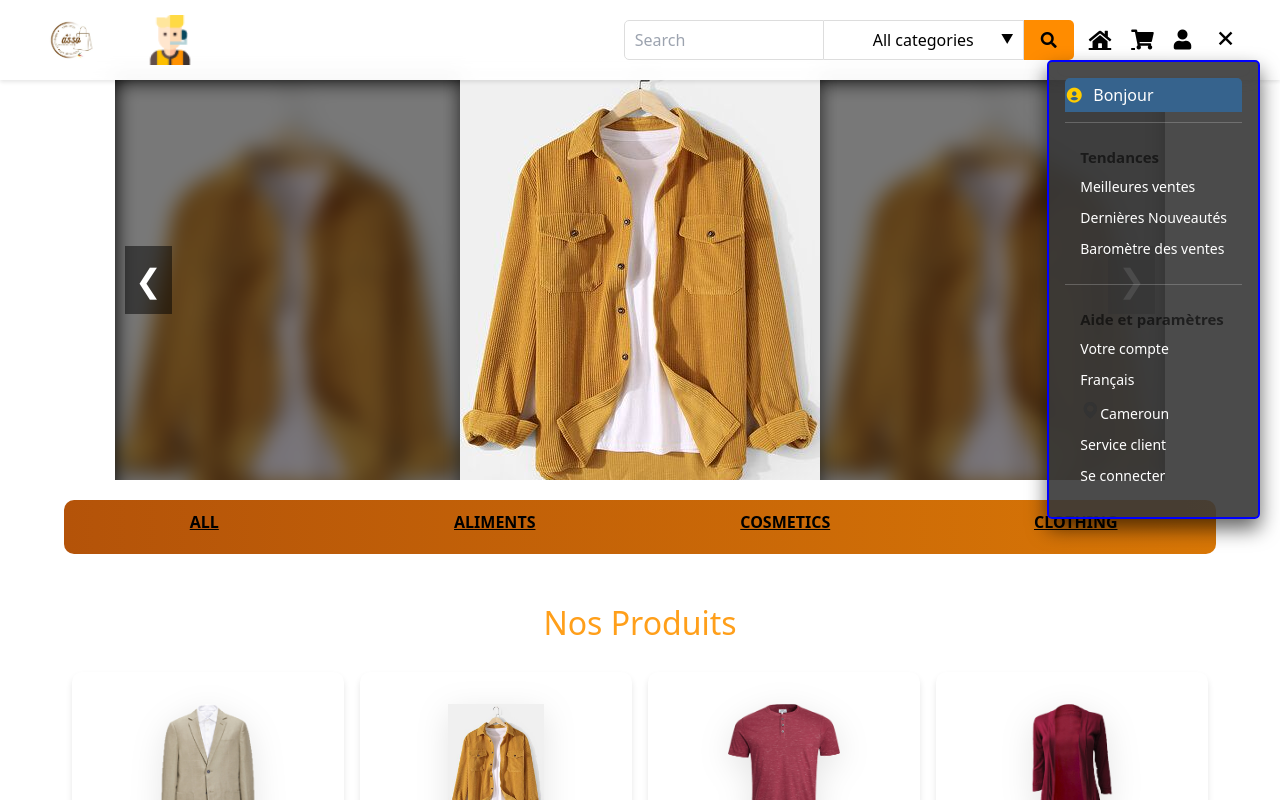
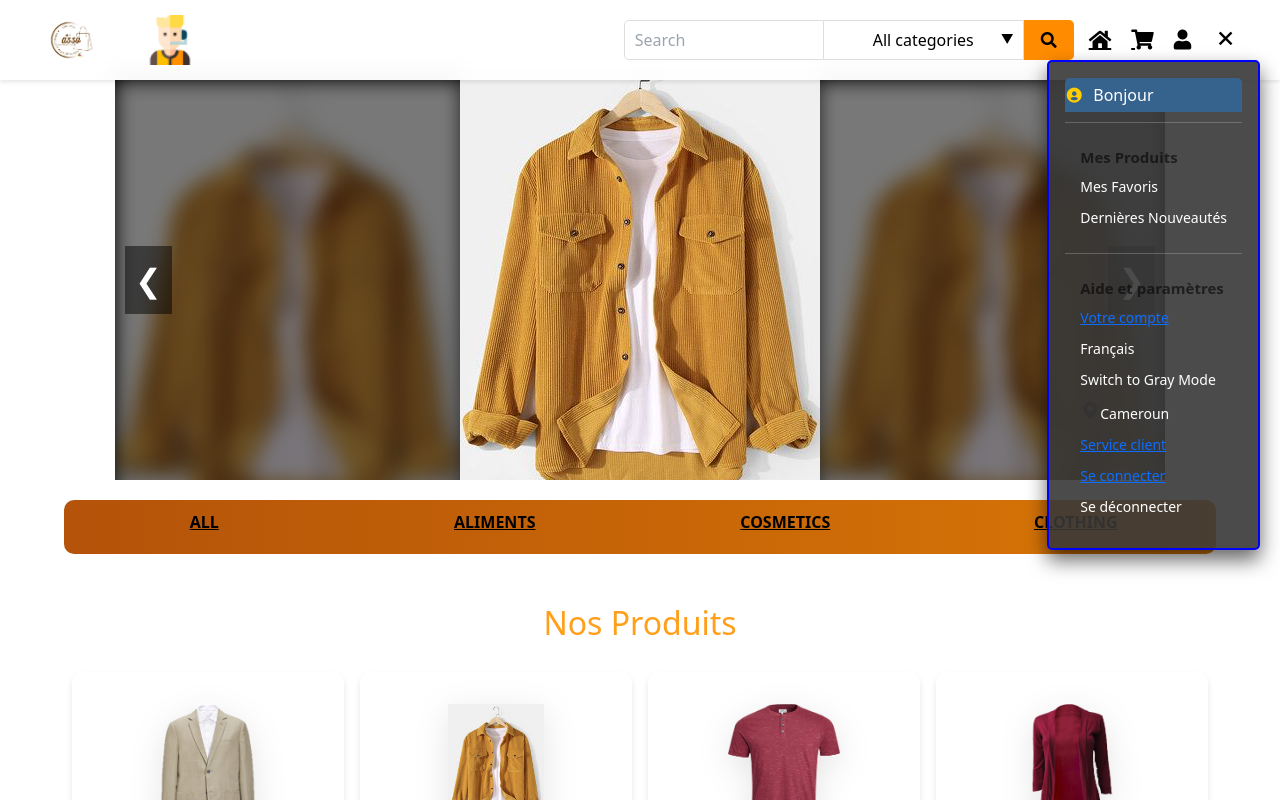
Before and after one commit to leadassi/asso-front, a React (Create React App) app: page /Acceuil in a window 1280 px wide. Both pictures are taken after a click on the element 1225 px from the left and 40 px from the top of the page. Shown: the top 800 px of the page. Built offline with nearby package versions, Linux system fonts and the light colour scheme.

Commit message:
modif du navbar

```diff
--- a/src/App.js
+++ b/src/App.js
@@ -23,11 +23,6 @@ import Api from "./pages/Acceuil/categories/App.jsx";
 import FAQ from "./pages/Acceuil/FAQ.jsx";
 
 function App() {
-  const orders = [
-    { id: 1, description: 'Commande 1', date: '2024-11-28' },
-    { id: 2, description: 'Commande 2', date: '2024-11-27' },
-    { id: 3, description: 'Commande 3', date: '2024-11-26' },
-  ];
 
   const [cartItems, setCartItems] = useState([]);
 
@@ -58,7 +53,7 @@ function App() {
                 <Route path="/reinscription" element={<Reregister />} />
                 <Route path="/verification" element={<Verification email="utilisateur@example.com" nom="Utilisateur" />} />
                 <Route path="/form_fournisseur" element={<LoginSupplier />} />
-                <Route path="/historique" element={<Historique orders={orders} />} />
+                <Route path="/historique" element={<Historique/>} />
                 <Route path="/description" element={<Description />} />
                 <Route path="/scanner" element={<QRCodeScanner />} />
                 <Route path="/map" element={<MapWithItinerary />} />
--- a/src/components/Header.jsx
+++ b/src/components/Header.jsx
@@ -1,5 +1,5 @@
 import React, { useState, useEffect } from "react";
-import { Link } from "react-router-dom";
+import { Link, useNavigate } from "react-router-dom";
 import "./header.css";
 import logo from "./logoappli.jpg";
 import { useTheme } from "../ThemeContext";
@@ -15,6 +15,75 @@ const Header = () => {
   useEffect(() => {
     document.body.className = isDarkMode ? "dark" : "light";
   }, [isDarkMode]);
+
+  const navigate = useNavigate();
+
+  const fetchCsrfToken = async () => {
+    try {
+      const response = await fetch('http://localhost:9091/Utilisateurs/csrf-token', {
+        method: 'GET',
+        credentials: 'include', // Inclut les informations de session (cookies)
+        headers: {
+          'Content-Type': 'application/json',
+        },
+      });
+
+      if (!response.ok) {
+        throw new Error(`Erreur lors de la récupération du jeton CSRF : ${response.statusText}`);
+      }
+
+      const data = await response.json();
+      console.log('Réponse du jeton CSRF:', data);
+
+      if (data.token) {
+        return data.token.replace(/"/g, ''); // Renvoie le jeton CSRF récupéré
+      }
+
+      throw new Error('Jeton CSRF non trouvé dans la réponse.');
+    } catch (err) {
+      console.error('Erreur lors de la récupération du jeton CSRF :', err);
+      throw err;
+    }
+  };
+
+  const handleLogout = async () => {
+    try {
+      const csrfToken = await fetchCsrfToken();
+
+      // Ajouter l'en-tête Authorization avec Basic Auth
+      const username = 'user'; // Nom d'utilisateur Basic Auth
+      const password = 'password123'; // Mot de passe Basic Auth
+      const authHeader = `Basic ${btoa(`${username}:${password}`)}`;
+
+
+      const response = await fetch("http://localhost:9091/Utilisateurs/deconnexion", {
+        method: "POST", // Ou 'GET' selon votre backend
+        credentials: "include", // Inclure les cookies pour la session, si nécessaire
+        headers: {
+          "Content-Type": "application/json",
+          "X-CSRF-TOKEN": csrfToken, // Inclure le token CSRF
+          Authorization: authHeader
+        },
+
+      });
+
+      if (response.ok) {
+        // Déconnexion réussie : rediriger l'utilisateur ou afficher un message
+        alert("Déconnexion réussie !");
+        sessionStorage.removeItem("utilisateurId");
+        sessionStorage.removeItem("utilisateurPrenom");
+        sessionStorage.removeItem("utilisateurNom");
+        navigate("/"); // Redirection vers la page de connexion
+      } else {
+        // Gérer les erreurs de déconnexion
+        const errorData = await response.json();
+        alert(`Erreur : ${errorData.message}`);
+      }
+    } catch (error) {
+      console.error("Erreur lors de la déconnexion :", error);
+      alert("Une erreur est survenue. Veuillez réessayer.");
+    }
+  };
 
 
   return (
@@ -73,11 +142,10 @@ const Header = () => {
 
         {/* Bloc 2: Tendances */}
         <div className="dropdown-section">
-          <h3 className="dropdown-title">Tendances</h3>
+          <h3 className="dropdown-title">Mes Produits</h3>
           <ul className="dropdown-list">
-            <li>Meilleures ventes</li>
+            <li>Mes Favoris</li>
             <li>Dernières Nouveautés</li>
-            <li>Baromètre des ventes</li>
           </ul>
         </div>
         <hr className="dropdown-separator" />
@@ -86,7 +154,9 @@ const Header = () => {
         <div className="dropdown-section">
           <h3 className="dropdown-title">Aide et paramètres</h3>
           <ul className="dropdown-list">
-            <li>Votre compte</li>
+            <li><Link
+            to="/profil"
+          >Votre compte</Link></li>
             <li>Français</li>
             <li>
             <button onClick={toggleTheme}>
@@ -96,8 +166,12 @@ const Header = () => {
             <li>
               <i className="icon-button-1 bx bxs-map"></i>Cameroun
             </li>
-            <li>Service client</li>
-            <li>Se connecter</li>
+            <li><Link to="/service-client" className="service-client-link">Service client</Link></li>
+            <li><Link
+            to="/connection"
+          >Se connecter</Link></li>
+          <li onClick={handleLogout}>
+          Se déconnecter</li>
           </ul>
         </div>
       </div>
--- a/src/pages/Acceuil/Navbar.jsx
+++ b/src/pages/Acceuil/Navbar.jsx
@@ -1,7 +1,8 @@
-import React, { useState } from "react";
-import { Link } from "react-router-dom";
+import React, { useState, useEffect } from "react";
+import { Link, useNavigate } from "react-router-dom";
 import "./Navbar.css";
 import logo from "./logoappli.jpg";
+import { useTheme } from "../../ThemeContext";
 
 const Navbar = () => {
   const [menuOpen, setMenuOpen] = useState(false);
@@ -10,11 +11,86 @@ const Navbar = () => {
 
   const toggleMenu = () => setMenuOpen(!menuOpen);
 
+  const { isDarkMode, toggleTheme } = useTheme();
+
+  useEffect(() => {
+    document.body.className = isDarkMode ? "dark" : "light";
+  }, [isDarkMode]);
+
   const handleSearch = (e) => {
     e.preventDefault();
     console.log("Search Query:", searchQuery);
     console.log("Selected Category:", category);
     // Logique de recherche ou appel API peut être ajouté ici
+  };
+
+  const navigate = useNavigate();
+
+  const fetchCsrfToken = async () => {
+    try {
+      const response = await fetch('http://localhost:9091/Utilisateurs/csrf-token', {
+        method: 'GET',
+        credentials: 'include', // Inclut les informations de session (cookies)
+        headers: {
+          'Content-Type': 'application/json',
+        },
+      });
+
+      if (!response.ok) {
+        throw new Error(`Erreur lors de la récupération du jeton CSRF : ${response.statusText}`);
+      }
+
+      const data = await response.json();
+      console.log('Réponse du jeton CSRF:', data);
+
+      if (data.token) {
+        return data.token.replace(/"/g, ''); // Renvoie le jeton CSRF récupéré
+      }
+
+      throw new Error('Jeton CSRF non trouvé dans la réponse.');
+    } catch (err) {
+      console.error('Erreur lors de la récupération du jeton CSRF :', err);
+      throw err;
+    }
+  };
+
+  const handleLogout = async () => {
+    try {
+      const csrfToken = await fetchCsrfToken();
+
+      // Ajouter l'en-tête Authorization avec Basic Auth
+      const username = 'user'; // Nom d'utilisateur Basic Auth
+      const password = 'password123'; // Mot de passe Basic Auth
+      const authHeader = `Basic ${btoa(`${username}:${password}`)}`;
+
+
+      const response = await fetch("http://localhost:9091/Utilisateurs/deconnexion", {
+        method: "POST", // Ou 'GET' selon votre backend
+        credentials: "include", // Inclure les cookies pour la session, si nécessaire
+        headers: {
+          "Content-Type": "application/json",
+          "X-CSRF-TOKEN": csrfToken, // Inclure le token CSRF
+          Authorization: authHeader
+        },
+
+      });
+
+      if (response.ok) {
+        // Déconnexion réussie : rediriger l'utilisateur ou afficher un message
+        alert("Déconnexion réussie !");
+        sessionStorage.removeItem("utilisateurId");
+        sessionStorage.removeItem("utilisateurPrenom");
+        sessionStorage.removeItem("utilisateurNom");
+        navigate("/"); // Redirection vers la page de connexion
+      } else {
+        // Gérer les erreurs de déconnexion
+        const errorData = await response.json();
+        alert(`Erreur : ${errorData.message}`);
+      }
+    } catch (error) {
+      console.error("Erreur lors de la déconnexion :", error);
+      alert("Une erreur est survenue. Veuillez réessayer.");
+    }
   };
 
   return (
@@ -103,11 +179,10 @@ const Navbar = () => {
 
         {/* Bloc 2: Tendances */}
         <div className="dropdown-section">
-          <h3 className="dropdown-title">Tendances</h3>
+          <h3 className="dropdown-title">Mes Produits</h3>
           <ul className="dropdown-list">
-            <li>Meilleures ventes</li>
+            <li>Mes Favoris</li>
             <li>Dernières Nouveautés</li>
-            <li>Baromètre des ventes</li>
           </ul>
         </div>
         <hr className="dropdown-separator" />
@@ -116,13 +191,24 @@ const Navbar = () => {
         <div className="dropdown-section">
           <h3 className="dropdown-title">Aide et paramètres</h3>
           <ul className="dropdown-list">
-            <li>Votre compte</li>
+            <li><Link
+            to="/profil"
+          >Votre compte</Link></li>
             <li>Français</li>
+            <li>
+            <button onClick={toggleTheme}>
+        {isDarkMode ? "Switch to Light Mode" : "Switch to Gray Mode"}
+      </button>
+            </li>
             <li>
               <i className="icon-button-1 bx bxs-map"></i>Cameroun
             </li>
-            <li>Service client</li>
-            <li>Se connecter</li>
+            <li><Link to="/service-client" className="service-client-link">Service client</Link></li>
+            <li><Link
+            to="/connection"
+          >Se connecter</Link></li>
+          <li onClick={handleLogout}>
+          Se déconnecter</li>
           </ul>
         </div>
       </div>
--- a/src/pages/orders/historique.jsx
+++ b/src/pages/orders/historique.jsx
@@ -1,29 +1,47 @@
 import React,{useEffect, useState} from 'react';
 import { useNavigate } from 'react-router-dom';
 import { FaArrowLeft } from 'react-icons/fa';
-import axios from "axios";
+
 
 
 
 const Historique = () => {
 
-    const [orders, setOrders] = useState([]);
+  const [commandes, setCommandes] = useState([]);
+  const [loading, setLoading] = useState(true);
+  const [error, setError] = useState(null);
   const navigate = useNavigate();
 
   useEffect(() => {
-    axios
-      .get("/api/orders")
-      .then((response) => {
-        setOrders(response.data);
-      })
-      .catch((error) => {
-        console.error("Erreur lors de la récupération des commandes :", error);
-      });
-  }, []);
+    const fetchCommandes = async () => {
+      try {
+        const response = await fetch("http://localhost:8080/orders")
+        if (!response.ok) {
+          throw new Error("Erreur lors de la récupération des commandes");
+        }
+
+        const data = await response.json();
+        setCommandes(data);
+      } catch (error) {
+        setError(error.message);
+      } finally {
+        setLoading(false);
+      }};
+
+      fetchCommandes();
+    }, []);
+
+    if (loading) {
+      return <p>Chargement des commandes...</p>;
+    }
+
+    if (error) {
+      return <p>Erreur : {error}</p>;
+    }
 
   return (
-    <div className="container mt-4">
-      {/* Bouton Retour */}
+    <div className="container" style={{marginTop:"30%"}}>
+      {/*<div className="card shadow-lg p-4 w-100" style={{ maxWidth: '500px', marginTop:'50px' }}>*/}
       <button className=" mb-3" onClick={() => navigate(-1)}>
         <FaArrowLeft />
       </button>
@@ -46,40 +64,32 @@ const Historique = () => {
             </tr>
           </thead>
           <tbody>
-            {orders.length > 0 ? (
-              orders.map((order) => (
-                <tr key={order.id}>
-                  <td>{order.id}</td>
-                  <td>{new Date(order.date).toLocaleDateString()}</td>
-                  <td>{order.totalPrice.toFixed(2)} €</td>
-                  <td>{order.paymentMethod}</td>
+          {commandes.map((commande) => (
+          <tr key={commande.id}>
+            <td>{commande.id}</td>
+            <td>{new Date(commande.date).toLocaleDateString()}</td>
+            <td>{commande.totalPrice.toFixed(2)} €</td>
+            <td>{commande.paymentMethod}</td>
                   <td>
                     <span
                       className={`badge ${
-                        order.status === "Livré"
+                        commande.status === "Livré"
                           ? "bg-success"
-                          : order.status === "En cours"
+                          : commande.status === "En cours"
                           ? "bg-warning text-dark"
                           : "bg-danger"
                       }`}
                     >
-                      {order.status}
+                      {commande.status}
                     </span>
                   </td>
                 </tr>
-              ))
-            ) : (
-              <tr>
-                <td colSpan="5" className="text-center">
-                  Aucune commande trouvée.
-                </td>
-              </tr>
-            )}
+              ))}
           </tbody>
         </table>
       </div>
+      </div>
 
-    </div>
   );
 };
 
```
